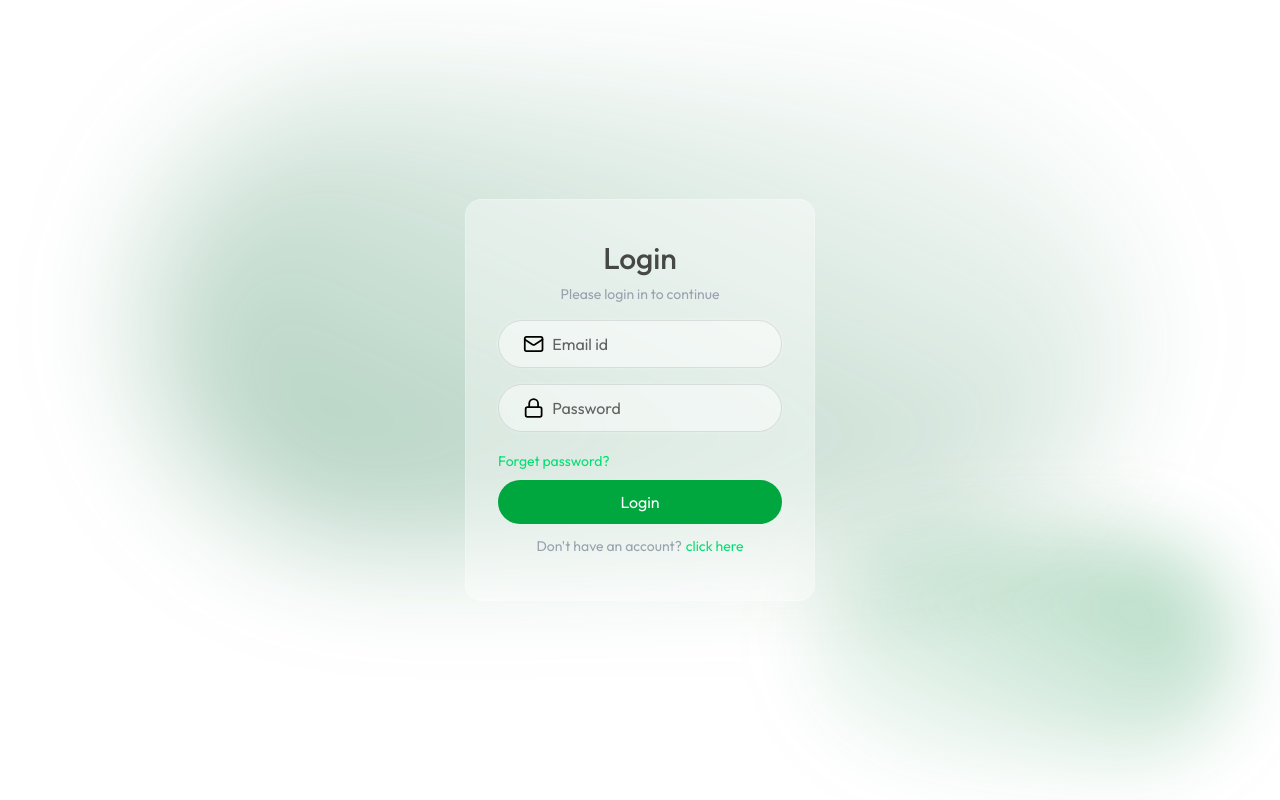
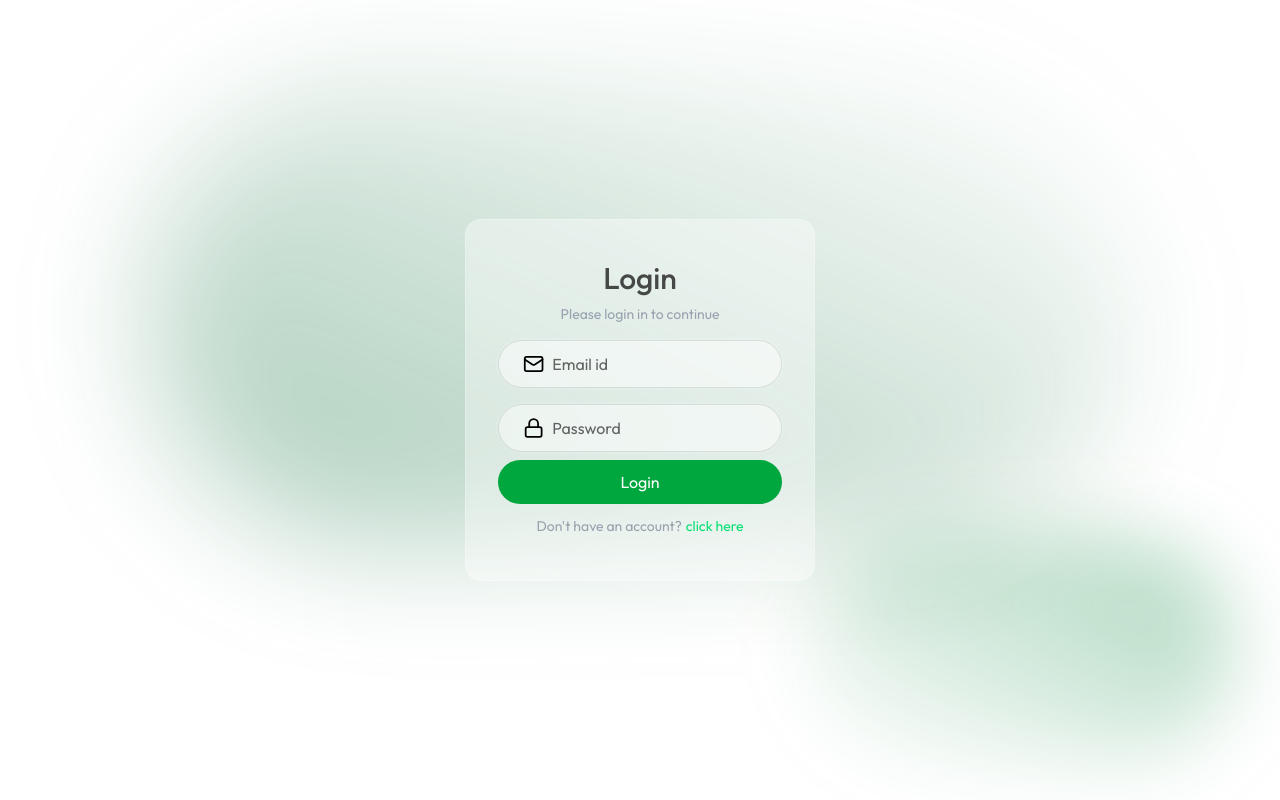
Before and after one commit to Uttampratapsingh/AI-Resume-Builder, a React (Vite) app in the folder Frontend/: page /app/builder/1 in a window 1280 px wide. Built offline with nearby package versions, Linux system fonts and the light colour scheme.

Commit message:
delete forget password

```diff
--- a/Frontend/src/pages/Login.jsx
+++ b/Frontend/src/pages/Login.jsx
@@ -64,11 +64,12 @@ const Login = () => {
                     <input type="password" name="password" placeholder="Password" className="w-full bg-transparent text-black placeholder-black/60 focus:ring-0 focus:outline-none border-0" value={formData.password} onChange={handleChange} required />
                 </div>
 
-                <div className="mt-4 text-left">
+                {/* apply when know how to reset */}
+                {/* <div className="mt-4 text-left">
                     <button className="text-sm text-green-400 hover:underline">
                         Forget password?
                     </button>
-                </div>
+                </div> */}
 
                 <button type="submit" className="mt-2 w-full h-11 rounded-full text-white bg-green-600 hover:bg-green-500 transition " >
                     {state === "login" ? "Login" : "Sign up"}
```
